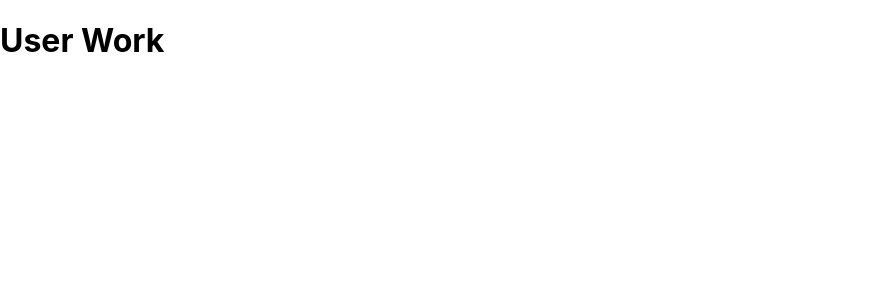
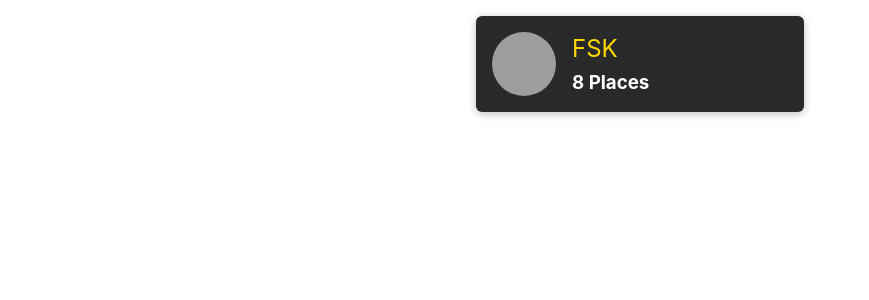
Before and after one commit to fsk/MERNStackProject-1-, a React (Create React App) app in the folder frontend/: page / in a window 1280 px wide. Shown: the top 300 px of the page, without its empty margins (0-869 px from the left). Built offline with nearby package versions, Linux system fonts and the light colour scheme; grey boxes are pictures that could not be loaded.

Commit message:
Avatar Eklendi. Componentler Ayristirildi.

```diff
--- a/frontend/src/index.css
+++ b/frontend/src/index.css
@@ -11,3 +11,10 @@
   font-family: source-code-pro, Menlo, Monaco, Consolas, 'Courier New',
     monospace;
 }
+
+.center {
+  text-align: center;
+  display: flex;
+  justify-content: center;
+  align-items: center;
+}
--- /dev/null
+++ b/frontend/src/shared/Components/UIElement/Avatar.css
@@ -0,0 +1,15 @@
+.avatar {
+    width: 100%;
+    height: 100%;
+    display: flex;
+    justify-content: center;
+    align-items: center;
+  }
+
+  .avatar img {
+    display: block;
+    border-radius: 50%;
+    width: 100%;
+    height: 100%;
+    object-fit: cover;
+  }
--- /dev/null
+++ b/frontend/src/shared/Components/UIElement/Avatar.js
@@ -0,0 +1,17 @@
+import React from 'react';
+
+import './Avatar.css';
+
+const Avatar = props => {
+  return (
+    <div className={`avatar ${props.className}`} style={props.style}>
+      <img
+        src={props.image}
+        alt={props.alt}
+        style={{ width: props.width, height: props.width }}
+      />
+    </div>
+  );
+};
+
+export default Avatar;
--- /dev/null
+++ b/frontend/src/shared/Components/UIElement/Card.css
@@ -0,0 +1,9 @@
+.card {
+    position: relative;
+    margin: 0;
+    box-shadow: 0 2px 8px rgba(0, 0, 0, 0.26);
+    border-radius: 6px;
+    padding: 0;
+    overflow: hidden;
+    background: white;
+  }
--- /dev/null
+++ b/frontend/src/shared/Components/UIElement/Card.js
@@ -0,0 +1,14 @@
+import React from 'react';
+
+import './Card.css';
+
+const Card = props => {
+  console.log(props);
+  return (
+    <div className={`card ${props.className}`} style={props.style}>
+      {props.children}
+    </div>
+  );
+};
+
+export default Card;
--- /dev/null
+++ b/frontend/src/users/components/UserItem.css
@@ -0,0 +1,49 @@
+.user-item {
+    margin: 1rem;
+    width: calc(45% - 2rem);
+    min-width: 17.5rem;
+  }
+
+  .user-item a {
+    display: flex;
+    align-items: center;
+    width: 100%;
+    height: 100%;
+    text-decoration: none;
+    padding: 1rem;
+    color: white;
+    background: #292929;
+  }
+
+  .user-item a:hover,
+  .user-item a:active {
+    background: #ffd900;
+  }
+
+  .user-item__content {
+    padding: 0;
+  }
+
+  .user-item__image {
+    width: 4rem;
+    height: 4rem;
+    margin-right: 1rem;
+  }
+
+  .user-item__info h2 {
+    font-size: 1.5rem;
+    margin: 0 0 0.5rem 0;
+    font-weight: normal;
+    color: #ffd900;
+  }
+
+  .user-item:hover h2,
+  .user-item:active h2,
+  .user-item:hover h3,
+  .user-item:active h3 {
+    color: #292929;
+  }
+
+  .user-item__info h3 {
+    margin: 0;
+  }
--- /dev/null
+++ b/frontend/src/users/components/UserItem.js
@@ -0,0 +1,31 @@
+import React from "react";
+
+import { Link } from 'react-router-dom';
+
+import Avatar from '../../shared/Components/UIElement/Avatar';
+
+import Card from '../../shared/Components/UIElement/Card'
+
+import './UserItem.css'
+
+
+const UserItem = props => {
+    return (
+        <li className="user-item">
+            <Card className="user-item__content">
+                <Link to={`/${props.id}/places`}>
+                    <div className="user-item__image">
+                        <Avatar image={props.image} alt={props.name} />
+                    </div>
+                    <div className="user-item__info">
+                        <h2>{props.name}</h2>
+                        <h3>{props.placeCount} {props.placeCount === 1 ? 'Place' : 'Places'}</h3>
+
+                    </div>
+                </Link>
+            </Card>
+        </li>
+    );
+}
+
+export default UserItem;
--- /dev/null
+++ b/frontend/src/users/components/UsersList.css
@@ -0,0 +1,10 @@
+.users-list {
+    list-style: none;
+    margin: 0 auto;
+    padding: 0;
+    width: 90%;
+    max-width: 50rem;
+    display: flex;
+    justify-content: center;
+    flex-wrap: wrap;
+  }
--- /dev/null
+++ b/frontend/src/users/components/UsersList.js
@@ -0,0 +1,29 @@
+import React from "react";
+
+
+import UserItem from "./UserItem";
+import './UsersList.css'
+
+const UsersList = props => {
+    if (props.items.length === 0) {
+        return (
+            <div className="center">
+                <h2>No Users found.</h2>
+            </div>
+        );
+    }
+
+    return (
+        <ul className="users-list">
+            {props.items.map( (user) => {
+                return <UserItem
+                        key={user.id}
+                        image={user.image}
+                        name={user.name}
+                        placeCount={user.places}/>
+            })}
+        </ul>
+    );
+}
+
+export default UsersList;
--- a/frontend/src/users/pages/Users.js
+++ b/frontend/src/users/pages/Users.js
@@ -1,8 +1,13 @@
 import React from "react";
+import UsersList from "../components/UsersList";
+
+
 
 const Users = () => {
+
+    const USERS = [{id: 'u1', name: 'FSK', image: 'https://cdn.pixabay.com/photo/2015/04/23/22/00/tree-736885__480.jpg', places: 8}];
     return(
-        <h1>User Work</h1>
+        <UsersList items={USERS}/>
     );
 }
 
```
